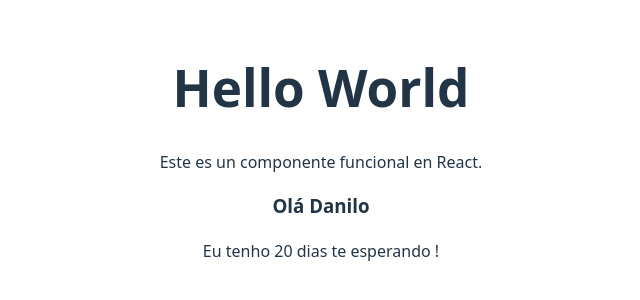
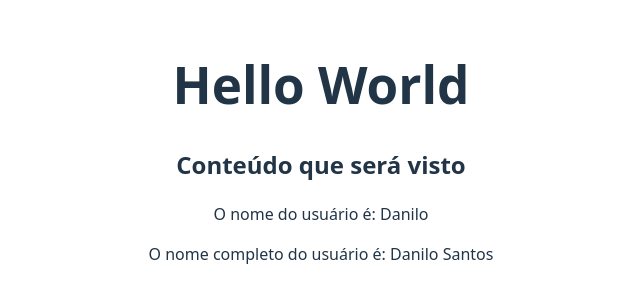
Before and after one commit to danilosnt/Current-Time, a React (Vite) app: page / in a window 1280 px wide. Shown: the part 248-548 px from the top of the page, without its empty margins (319-959 px from the left). Built offline with nearby package versions, Linux system fonts and the light colour scheme.

Commit message:
ultimo teste de react

```diff
--- a/src/App.jsx
+++ b/src/App.jsx
@@ -1,17 +1,12 @@
-import { useState } from 'react'
-import reactLogo from './assets/react.svg'
-import viteLogo from '/vite.svg'
 import './App.css'
-import ComponenteFuncional from './components/ComponenteFuncional'
-import PropsExample from './components/PropsExample'
+import JsxExemplos from './components/JsxExemplos'
 
 function App() {
 
   return (
     <>
       <h1>Hello World</h1>
-      <ComponenteFuncional />
-      <PropsExample nome="Danilo" tempo={20} />
+      <JsxExemplos />
     </>
   )
 }
--- a/src/components/ComponenteFuncional.jsx
+++ /dev/null
@@ -1,10 +0,0 @@
-function ComponenteFuncional() {
-  return (
-    <div>
-      <h1></h1>
-      <p>Este es un componente funcional en React.</p>
-    </div>
-  );
-}
-
-export default ComponenteFuncional;
--- /dev/null
+++ b/src/components/JsxExemplos.jsx
@@ -0,0 +1,24 @@
+import React from 'react'
+
+const JsxExemplos = () => {
+    const userName = "Danilo";
+
+    const user = {
+        name: "Danilo",
+        lastName: "Santos",
+    };
+
+  return (
+    <div>
+        <h2>Conteúdo que será visto</h2>
+
+        <p>O nome do usuário é: {userName}</p>
+
+        <p>O nome completo do usuário é: {user.name} {user.lastName}</p>
+
+        <p></p>
+    </div>
+  )
+}
+
+export default JsxExemplos
--- a/src/components/PropsExample.jsx
+++ /dev/null
@@ -1,12 +0,0 @@
-import React from 'react'
-
-const PropsExample = ({nome, tempo}) => {
-  return (
-    <div>
-        <h3>Olá {nome}</h3>
-        <p>Eu tenho {tempo} dias te esperando !</p>
-    </div>
-  )
-}
-
-export default PropsExample
```
